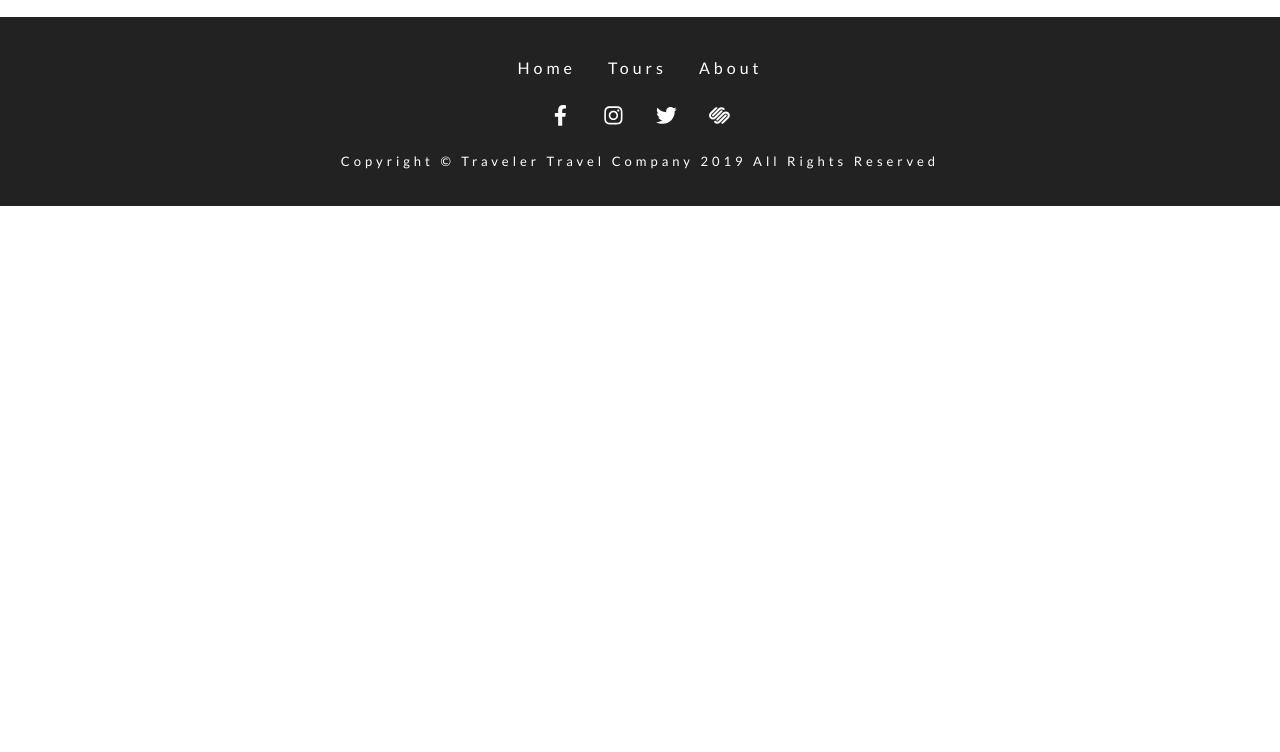
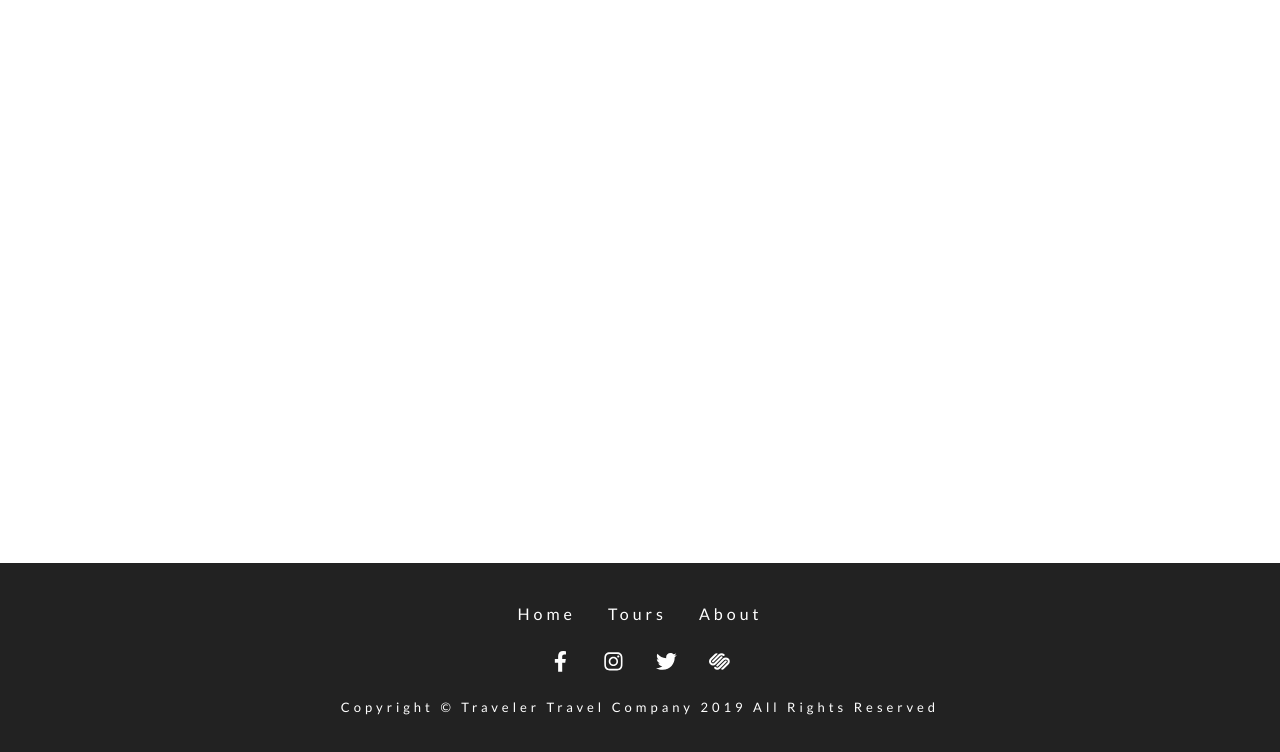
Before and after one commit to tamas-polgar/gatsby-gsap-contentful-traveler-website, a Gatsby site: page /about in a window 1280 px wide. Shown: the part 114-866 px from the top of the page. Before the commit the page ends 800 px from the top, so only its background shows below. Built offline with nearby package versions, Linux system fonts and the light colour scheme; Gatsby itself is replaced by a stand-in of ours.

Commit message:
putting footer at the bottom of the page

```diff
--- a/src/components/Footer/footer.scss
+++ b/src/components/Footer/footer.scss
@@ -3,6 +3,7 @@
   padding: 2rem;
   text-align: center;
   color: var(--mainWhite);
+  margin-top: auto;
 
   .links a {
     display: inline-block;
--- a/src/components/Layout/Layout.jsx
+++ b/src/components/Layout/Layout.jsx
@@ -6,11 +6,11 @@ import "./layout.css"
 
 const Layout = ({ children }) => {
   return (
-    <>
+    <main>
       <Navbar />
       {children}
       <Footer />
-    </>
+    </main>
   )
 }
 
--- a/src/components/Layout/layout.css
+++ b/src/components/Layout/layout.css
@@ -81,6 +81,12 @@ p {
   color: var(--primaryColor);
 }
 
+main {
+  min-height: 100vh;
+  display: flex;
+  flex-direction: column;
+}
+
 .error {
   background: var(--primaryColor);
   min-height: calc(100vh - 62px);
```
